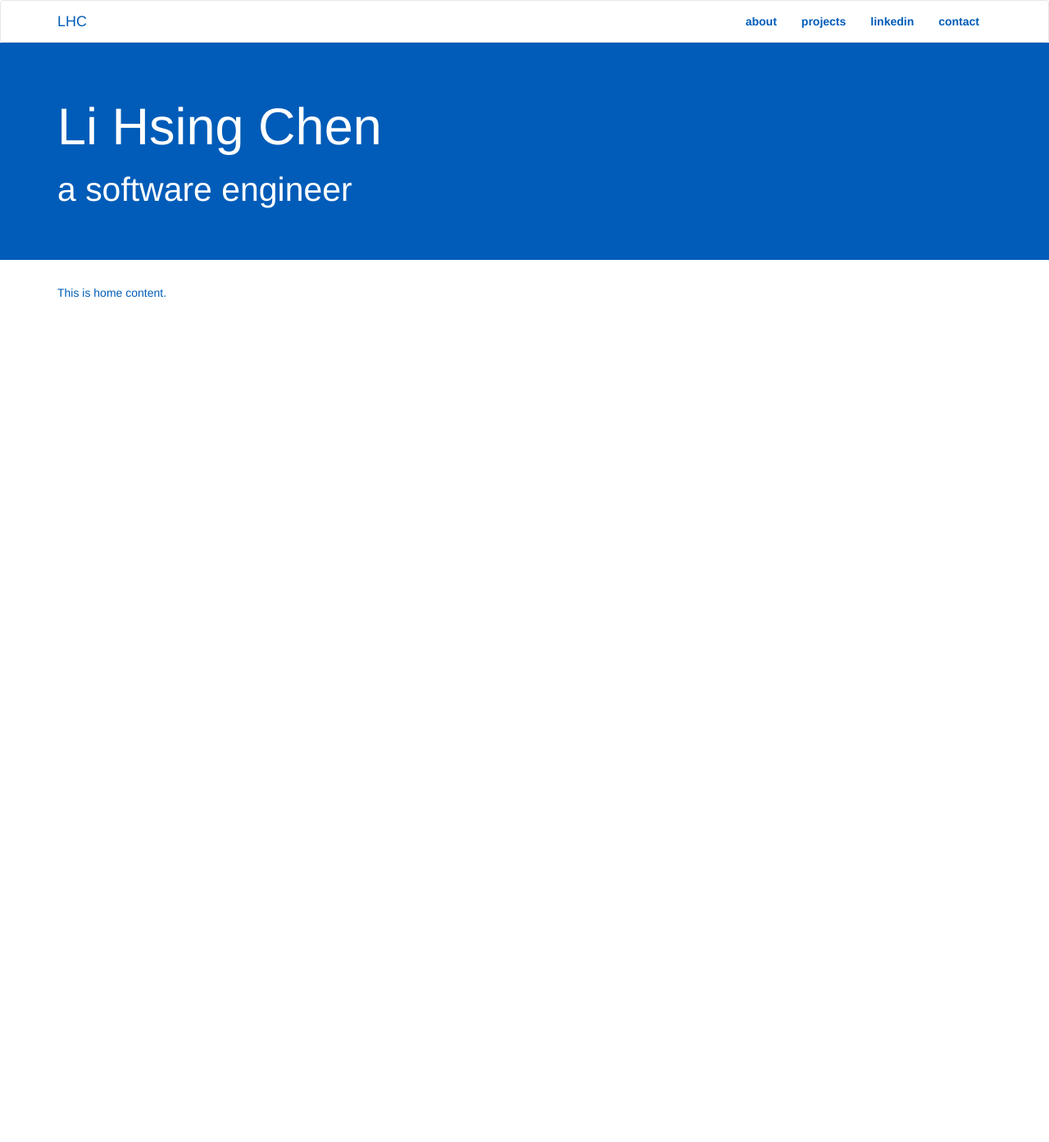
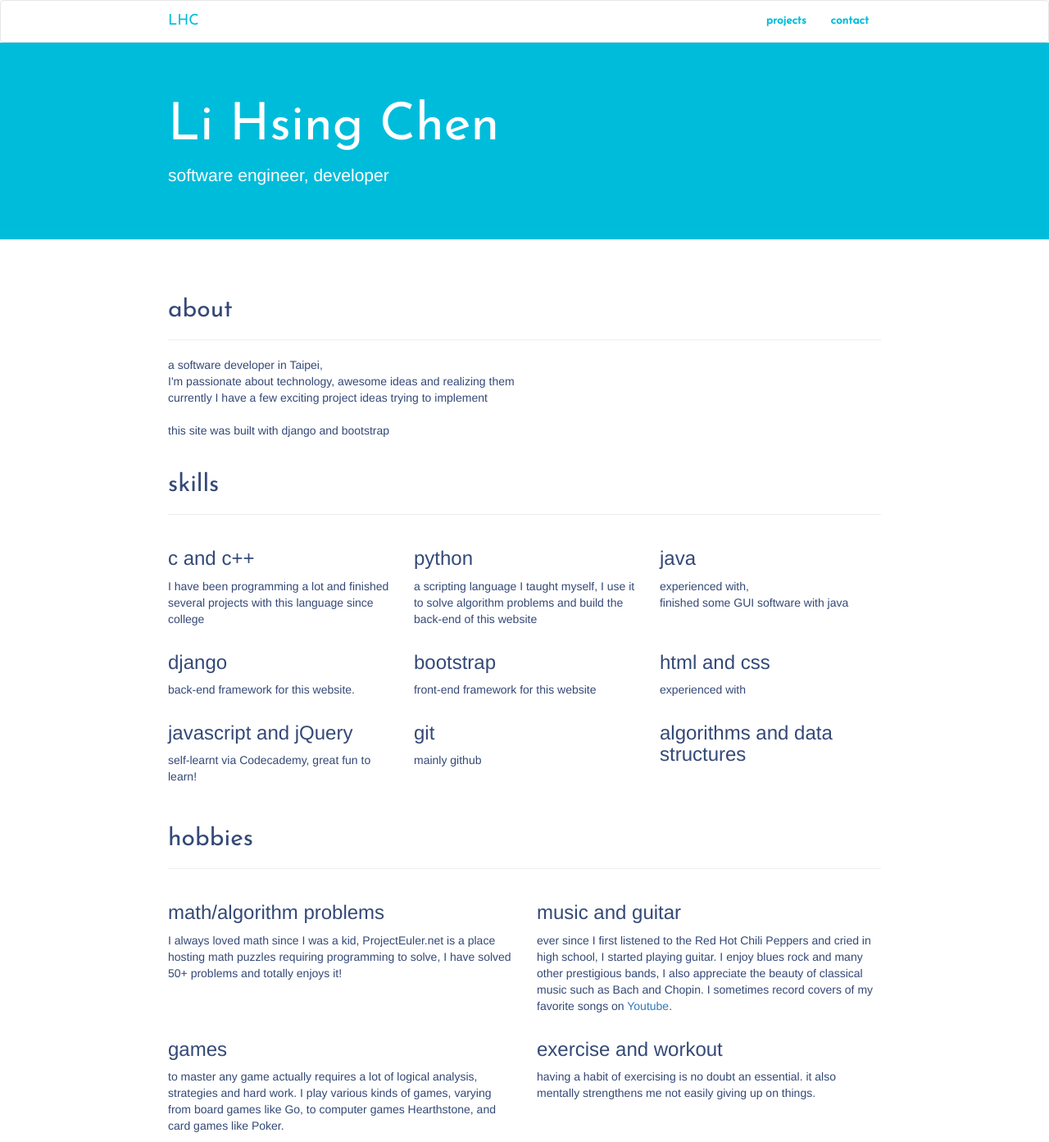
Before and after one commit to jackwhit3/lihsing-chen, a Django app: template templates/home.html in a window 1280 px wide. Shown: the whole page at 82% size. Before the commit the page ends 363 px from the top, so only its background shows below. Run offline with Django 3.2, Linux system fonts and the light colour scheme; the template is opened without the code that fills it, so the values that code supplies are empty; some libraries are stand-ins or nearby versions.

Commit message:
update home content, add projects/contact pages and icon

```diff
--- a/lc_com/urls.py
+++ b/lc_com/urls.py
@@ -19,5 +19,7 @@ from django.views.generic import TemplateView
 
 urlpatterns = [
     url(r'^admin/', include(admin.site.urls)),
+    url(r'^projects', TemplateView.as_view(template_name='projects.html')),
+    url(r'^contact', TemplateView.as_view(template_name='contact.html')),
 	url(r'^', TemplateView.as_view(template_name='home.html')),
 ]
--- a/static/css/base.css
+++ b/static/css/base.css
@@ -1,3 +1,18 @@
+body{
+  overflow-y:scroll;
+}
+
+.container {
+  padding-right: 150px;
+  padding-left: 150px;
+}
+
+@media (max-width: 978px) {
+  .container {
+    padding: 10px 10px 10px 10px;
+  }
+}
+
 .navbar {
   margin-bottom: 0px;
 }
@@ -8,20 +23,27 @@
 
 .navbar-default .navbar-nav > li > a {
   font-weight: bold;
-  color: #005CB8;
+  color: #00bcdb;
+  font-family: 'Josefin Sans','Helvetica Neue', Helvetica, Arial, sans-serif;
 }
 
 .navbar-default .navbar-header > a {
-  color: #005CB8;
+  color: #00bcdb;
+  font-family: 'Josefin Sans','Helvetica Neue', Helvetica, Arial, sans-serif;
 }
 
 .jumbotron {
-  background-color: #005CB8;
+  background-color: #00bcdb;
   border-radius: 0px;
 }
 
 .jumbotron h1 {
-  font-family: 'Helvetica Neue', Helvetica, Arial, sans-serif;
+  font-family: 'Josefin Sans','Helvetica Neue', Helvetica, Arial, sans-serif;
+  color: white;
+}
+
+.jumbotron p {
+
   color: white;
 }
 
@@ -29,6 +51,15 @@
   color: white;
 }
 
-.home-content p {
-  color: #005CB8;
+.home-content .page-header{
+  font-family: 'Josefin Sans','Helvetica Neue', Helvetica, Arial, sans-serif;
+  font-weight: bold;
 }
+
+.home-content {
+  color: #344977;
+}
+
+.contact-content a {
+  color: #344977;
+}
--- a/templates/base.html
+++ b/templates/base.html
@@ -10,7 +10,10 @@
     <!-- Bootstrap -->
     <link rel='stylesheet' href='{% static "css/bootstrap.css"%}'>
     <link rel='stylesheet' href='{% static "css/base.css"%}'>
+    <link href='http://fonts.googleapis.com/css?family=Josefin+Sans' rel='stylesheet' type='text/css'>
     <title>Lihsing-Chen.com</title>
+    <link rel="shortcut icon" type='image/png' href='{% static "website_logo.png"%}'>
+
     <!-- HTML5 shim and Respond.js for IE8 support of HTML5 elements and media queries -->
     <!-- WARNING: Respond.js doesn't work if you view the page via file:// -->
     <!--[if lt IE 9]>
@@ -30,24 +33,25 @@
               <span class="icon-bar"></span>
               <span class="icon-bar"></span>
             </button>
-            <a class='navbar-brand'>LHC</a>
+            <!--<a class='navbar-brand' href='/'><img src='{% static "website_logo.png"%}'/></a>-->
+              <a class='navbar-brand' href='/'>LHC</a>
             <!--<a class="navbar-brand" href="/"></a>
             -->
           </div>
           <!-- Collect the nav links, forms, and other content for toggling -->
           <div class="collapse navbar-collapse" id="bs-example-navbar-collapse-1">
             <ul class="nav navbar-nav navbar-right">
-              <li><a href="#">about</a></li>
-              <li><a href="#">projects</a></li>
-              <li><a href="#">linkedin</a></li>
-              <li><a href="#">contact</a></li>
+              <li><a href="/projects/">projects</a></li>
+              <li><a href="/contact/">contact</a></li>
             </ul>
           </div><!-- /.navbar-collapse -->
         </div><!-- /.container-fluid -->
       </nav>
     </header>
 
-    {% block home_content %}{% endblock %}
+    {% block home_content  %}{% endblock %}
+    {% block projects_content %}{% endblock %}
+    {% block contact_content %}{% endblock %}
     <!-- jQuery (necessary for Bootstrap's JavaScript plugins) -->
     <script src="https://ajax.googleapis.com/ajax/libs/jquery/1.11.3/jquery.min.js"></script>
     <!-- Include all compiled plugins (below), or include individual files as needed -->
--- a/templates/home.html
+++ b/templates/home.html
@@ -2,13 +2,95 @@
 {% block home_content %}
 <div class='jumbotron'>
   <div class='container'>
-    <h1>Li Hsing Chen<br><small>a software engineer</small></h1>
+    <h1>Li Hsing Chen</h1>
+    <p>software engineer, developer</p>
   </div>
 </div>
 
 <div class='home-content'>
   <div class='container'>
-    <p>This is home content.</p>
-  </div>
-</div>
+    <div class='home-about'>
+      <div class='page-header'><h2>about</h2></div>
+      <p>
+        a software developer in Taipei,<br>
+        I'm passionate about technology, awesome ideas and realizing them<br>
+        currently I have a few exciting project ideas trying to implement<br><br>
+        this site was built with django and bootstrap
+      </p>
+    </div>
+
+    <div class='home-skills'>
+      <div class='page-header'><h2>skills</h2></div>
+      <div class='row'>
+        <div class='col-sm-4'>
+          <h3>c and c++</h3>
+          <p>I have been programming a lot and finished several projects with this language since college</p>
+        </div>
+        <div class='col-sm-4'>
+          <h3>python</h3>
+          <p>a scripting language I taught myself, I use it to solve algorithm problems and build the back-end of this website</p>
+        </div>
+        <div class='col-sm-4'>
+          <h3>java</h3>
+          <p>experienced with, <br>finished some GUI software with java</p>
+        </div>
+      </div>
+      <div class='row'>
+        <div class='col-sm-4'>
+          <h3>django</h3>
+            <p>back-end framework for this website. </p>
+        </div>
+        <div class='col-sm-4'>
+          <h3>bootstrap</h3>
+            <p>front-end framework for this website</p>
+        </div>
+        <div class='col-sm-4'>
+          <h3>html and css</h3>
+          <p>experienced with</p>
+        </div>
+      </div>
+      <div class='row'>
+        <div class='col-sm-4'>
+          <h3>javascript and jQuery</h3>
+          <p>self-learnt via Codecademy, great fun to learn!</p>
+        </div>
+        <div class='col-sm-4'>
+          <h3>git</h3>
+            <p>mainly github</p>
+        </div>
+        <div class='col-sm-4'>
+          <h3>algorithms and data structures</h3>
+            <p></p>
+        </div>
+      </div>
+    </div>  <!-- end of div:home-skills -->
+
+    <div class='home-hobbies'>
+      <div class='page-header'><h2>hobbies</h2></div>
+      <div class='row'>
+        <div class='col-sm-6'>
+          <h3>math/algorithm problems</h3>
+          <p>I always loved math since I was a kid,
+            ProjectEuler.net is a place hosting math puzzles requiring programming to solve,
+            I have solved 50+ problems and totally enjoys it!<br></p>
+        </div>
+        <div class='col-sm-6'>
+          <h3>music and guitar</h3>
+          <p>ever since I first listened to the Red Hot Chili Peppers and cried in high school, I started playing guitar. I enjoy blues rock and many other prestigious bands, I also appreciate the beauty of classical music such as Bach and Chopin. I sometimes record covers of my favorite songs on <a href='https://www.youtube.com/user/josh7910'>Youtube</a>.</p>
+        </div>
+      </div>
+      <div class='row'>
+        <div class='col-sm-6'>
+          <h3>games</h3>
+          <p>to master any game actually requires a lot of logical analysis, strategies and hard work. I play various kinds of games, varying from board games like Go, to computer games Hearthstone, and card games like Poker.<br>
+          </p>
+        </div>
+        <div class='col-sm-6'>
+          <h3>exercise and workout</h3>
+          <p>having a habit of exercising is no doubt an essential. it also mentally strengthens me not easily giving up on things.</p>
+        </div>
+      </div>
+    </div>  <!-- end of div:home-hobbies -->
+  </div>  <!-- end of div:container -->
+</div>  <!--end of div:home-content -->
 {% endblock %}
```
Also changed, not shown: templates/contact.html (added, +17 -0 lines), templates/projects.html (added, +9 -0 lines), static/website_logo.png (added).
